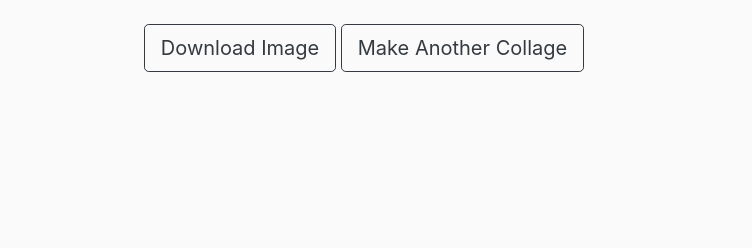
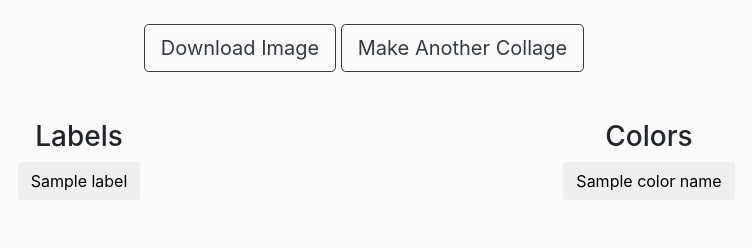
Before and after one commit to marcusdeng22/ColorCollage, a Flask app: template templates/results.html in a window 1280 px wide. Shown: the part 808-1056 px from the top of the page, without its empty margins (276-1028 px from the left). Before the commit the page ends 880 px from the top, so only its background shows below. Run offline with Flask 2, Linux system fonts and the light colour scheme; the template is opened without the code that fills it: most values are stand-ins (such as "Sample title", 1, 10 or a date in 2020); some libraries are stand-ins or nearby versions.

Commit message:
custom analysis of images

```diff
--- a/main.py
+++ b/main.py
@@ -26,7 +26,7 @@ from datetime import datetime
 marcus_path = r"C:\Users\Marcus\Documents\ColorCollage-e1e555b3681d.json"
 victor_path = r"C:\Users\Victor Mao\Documents\ColorCollage-7afdc23cc638.json"
 
-os.environ['GOOGLE_APPLICATION_CREDENTIALS'] = victor_path	#remove this
+os.environ['GOOGLE_APPLICATION_CREDENTIALS'] = marcus_path	#remove this
 client = vision.ImageAnnotatorClient()
 
 # If `entrypoint` is not defined in app.yaml, App Engine will look for an app
@@ -38,33 +38,49 @@ app.config['UPLOAD_FOLDER'] = UPLOAD_FOLDER
 
 DOWNLOAD_FOLDER = os.path.basename('downloads')
 app.config['DOWNLOAD_FOLDER'] = DOWNLOAD_FOLDER
+
+app.config["TEMP_FILE"] = ""
 downloadFile = ""
+
+labelList = []
+colorList = []
+nameList = []
 
 @app.route('/')
 def hello():
+    print("hello")
     return render_template('index.html')
 
 @app.route('/upload', methods=['POST'])
-def upload_file():
-    try:
-        file = request.files['image']
-    except:
-        print("no file uploaded")
-        return render_template('index.html')
+def upload_file(swapLabel=None, swapColor=None, inFile=None):
+    print("upload")
+    if swapLabel is None and swapColor is None and inFile is None:
+        try:
+            file = request.files['image']
+        except:
+            print("no file uploaded")
+            return render_template('index.html')
 
-    f = os.path.join(app.config['UPLOAD_FOLDER'], file.filename.replace(" ", ""))
-    file.save(f)
+    if inFile is None:
+        f = os.path.join(app.config['UPLOAD_FOLDER'], file.filename.replace(" ", ""))
+        file.save(f)
+        app.config["TEMP_FILE"] = f
+    else:
+        f = app.config["TEMP_FILE"]
 
     with io.open(f, 'rb') as image_file:
         content = image_file.read()
 
     image = types.Image(content=content)
 
-    labels = client.label_detection(image=image).label_annotations
     labelList = []
-    colors = client.image_properties(image=image).image_properties_annotation
     colorList = []
     nameList = []
+
+    labels = client.label_detection(image=image).label_annotations
+
+    colors = client.image_properties(image=image).image_properties_annotation
+
     print('Labels:')
     for label in labels:
         print(label.description)
@@ -90,6 +106,19 @@ def upload_file():
         print('color: {} pixels: {}   score: {} percentage: {} rev: {}'.format(color.color, color.pixel_fraction/sumPixels*100, color.score/sumScore*100, color.pixel_fraction/color.score, color.score/color.pixel_fraction))
     print(labelList)
     print(colorList)
+    print(nameList)
+    if swapLabel is not None:
+        i = labelList.index(swapLabel)
+        labelList[0], labelList[i] = labelList[i], labelList[0]
+    if swapColor is not None:
+        print("swapping")
+        i = nameList.index(swapColor)
+        print(i)
+        colorList[0], colorList[i] = colorList[i], colorList[0]
+        nameList[0], nameList[i] = nameList[i], nameList[0]
+    print(labelList)
+    print(colorList)
+    print(nameList)
     images = scraper.getUrls(labelList, colorList)
 
     images.insert(4, str(f))
@@ -112,6 +141,7 @@ def upload_file():
             tempImage = tempImage.crop(((width/2)-100, (height/2)-100, (width/2)+100, (height/2)+100))
             finalImage.paste(im=tempImage, box=(y*200, x*200))
     downloadFile = str(datetime.now()).replace(" ", "_").replace(".", "-").replace(":", "-") + ".jpg"
+    #app.config["TEMP_FILE"] = os.path.join(app.config['DOWNLOAD_FOLDER'], downloadFile)
     finalImage.save(os.path.join(app.config['DOWNLOAD_FOLDER'], downloadFile))
     print("created file: ", downloadFile)
     return render_template('results.html',
@@ -121,12 +151,33 @@ def upload_file():
                             colorNames = nameList,
                             filePath = downloadFile)
 
+@app.route('/value_select', methods=['GET', 'POST'])
+def search_label():
+    print("search labels")
+    #option = request.form["label"]
+    #print(option)
+    #options = request.form.getlist("label")
+    #print(options)
+    #opt = request.form.get("label")
+    #print(opt)
+    print(request.form)
+    print(request.form.get("labelBtn"))
+    print(request.form.get("colorBtn"))
+    if len(request.form.getlist("labelBtn")) > 0:
+        print("swapping labels")
+        return upload_file(swapLabel=request.form.get("labelBtn"), inFile=app.config["TEMP_FILE"])
+    print("swapping colors")
+    return upload_file(swapColor=request.form.get("colorBtn"), inFile=app.config["TEMP_FILE"])
+
 @app.route('/uploads/<filename>')
 def send_image(filename):
+    print("send image")
+    print(labelList)
     return send_from_directory(app.config["UPLOAD_FOLDER"], filename)
 
 @app.route('/downloads/<filename>', methods=['GET'])
 def download(filename):
+    print("download image")
     return send_file(os.path.join(app.config["DOWNLOAD_FOLDER"], filename), mimetype="image/jpg")
 
 if __name__ == '__main__':
--- a/templates/results.html
+++ b/templates/results.html
@@ -13,6 +13,16 @@
 			background-color: #fafafa !important;
 			text-align: center !important;
 		}
+
+        .labelSelect input {
+            text-align: left;
+            display: inline;
+        }
+
+        .colorSelect input {
+            text-align: left;
+            display: inline;
+        }
 	</style>
 	<link rel="stylesheet" href="https://maxcdn.bootstrapcdn.com/bootstrap/4.1.3/css/bootstrap.min.css">
 </head>
@@ -48,6 +58,61 @@
 			</div>
 		</div>
 
+        <div class="row mt-4 mb-5">
+            <div class="labelSelect col-md-6 col-sm-6 col-xs-6">
+                <h3>Labels</h3>
+                <form name="label_select" action="/value_select" method="post">
+                    {% for lab in range(labels|length) %}
+                        <button class="btn btn-border" name="labelBtn" value="{{ labels[lab] }}">{{ labels[lab] }}</button>
+                    {% endfor %}
+                </form>
+            </div>
+            <div class="colorSelect col-md-6 col-sm-6 col-xs-6">
+                <h3>Colors</h3>
+                <form name="color_select" action="/value_select" method="post">
+                    {% for col in range(colorNames|length) %}
+                        <button class="btn btn-border" name="colorBtn" value="{{ colorNames[col] }}">{{ colorNames[col] }}</button>
+                    {% endfor %}
+                </form>
+            </div>
+        </div>
+
+        <!--
+        <div class="row mt-4 mb-5">
+            <div class="labelSelect col-md-6 col-sm-6 col-xs-6">
+                <h3>Labels</h3>
+                <form name="label_select" action="/value_select" method="post">
+                    {% for lab in range(labels|length) %}
+                        {% if lab == 0 %}
+                            <input type="radio" id="radio{{ lab }}" name="label" value="{{ labels[lab] }}" checked="checked" /> {{ labels[lab] }}<br />
+                        {% else %}
+                            <input type="radio" id="radio{{ lab }}" name="label" value="{{ labels[lab] }}" /> {{ labels[lab] }}<br />
+                        {% endif %}
+                    {% endfor %}
+                </form>
+            </div>
+            <div class="colorSelect col-md-6 col-sm-6 col-xs-6">
+                <h3>Colors</h3>
+                <form name="color_select" action="/value_select" method="post">
+                    {% for col in range(colorNames|length) %}
+                        {% if col == 0 %}
+                            <input type="radio" id="radio{{ col }}" name="col" value="{{ colorNames[col] }}" checked="checked" /> {{ colorNames[col] }}<br />
+                        {% else %}
+                            <input type="radio" id="radio{{ col }}" name="col" value="{{ colorNames[col] }}" /> {{ colorNames[col] }}<br />
+                        {% endif %}
+                    {% endfor %}
+                </form>
+            </div>
+        </div>
+
+        <div class="row mt-4 mb-5">
+			<div class="col-md-12 col-sm-12 col-xs-12">
+                <form id="option_update" action="/value_select" method="post">
+                    <button class="btn btn-border">Update Collage</button>
+                </form>
+            </div>
+        </div>
+        -->
 	</div>
 
 </body>
```
